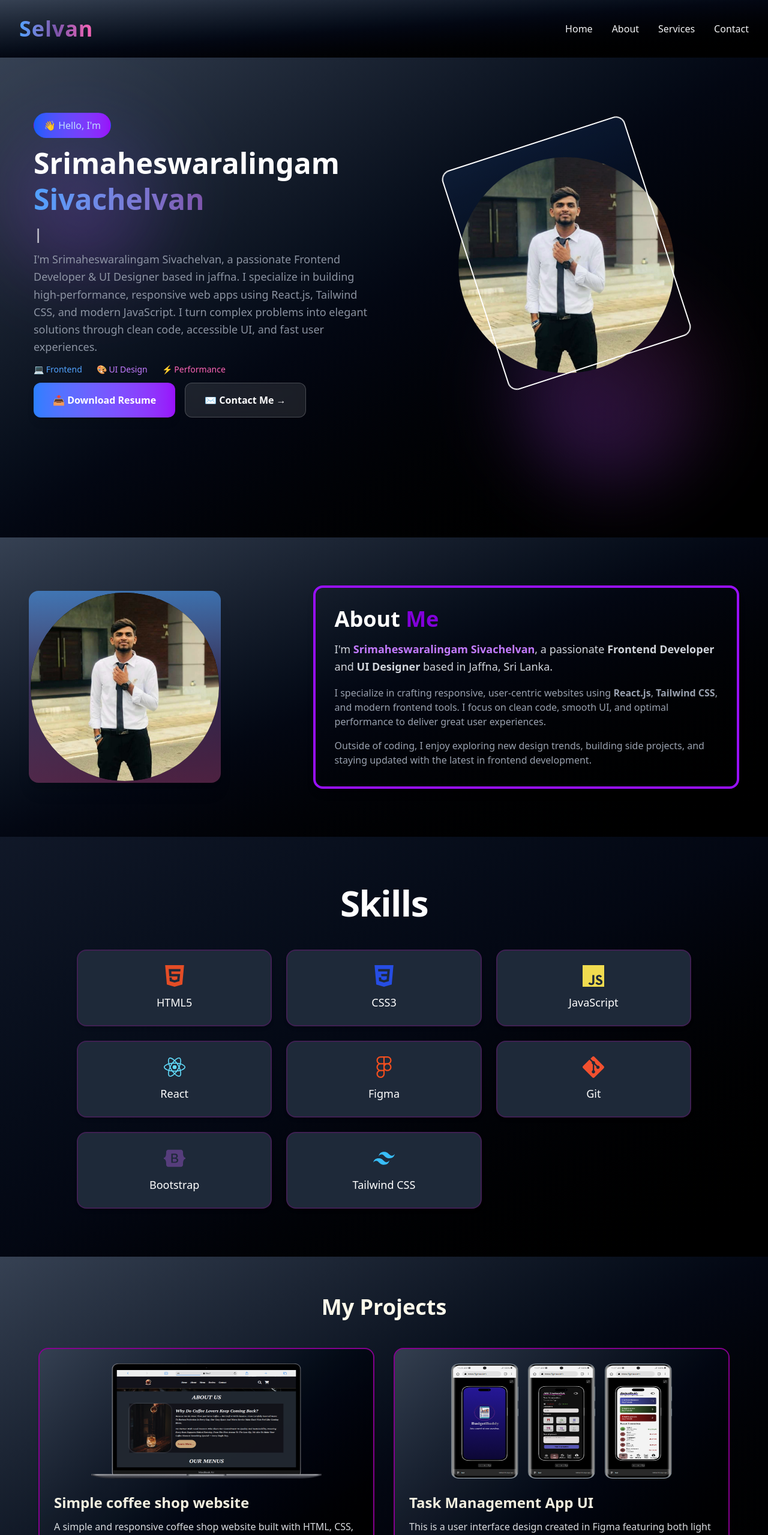
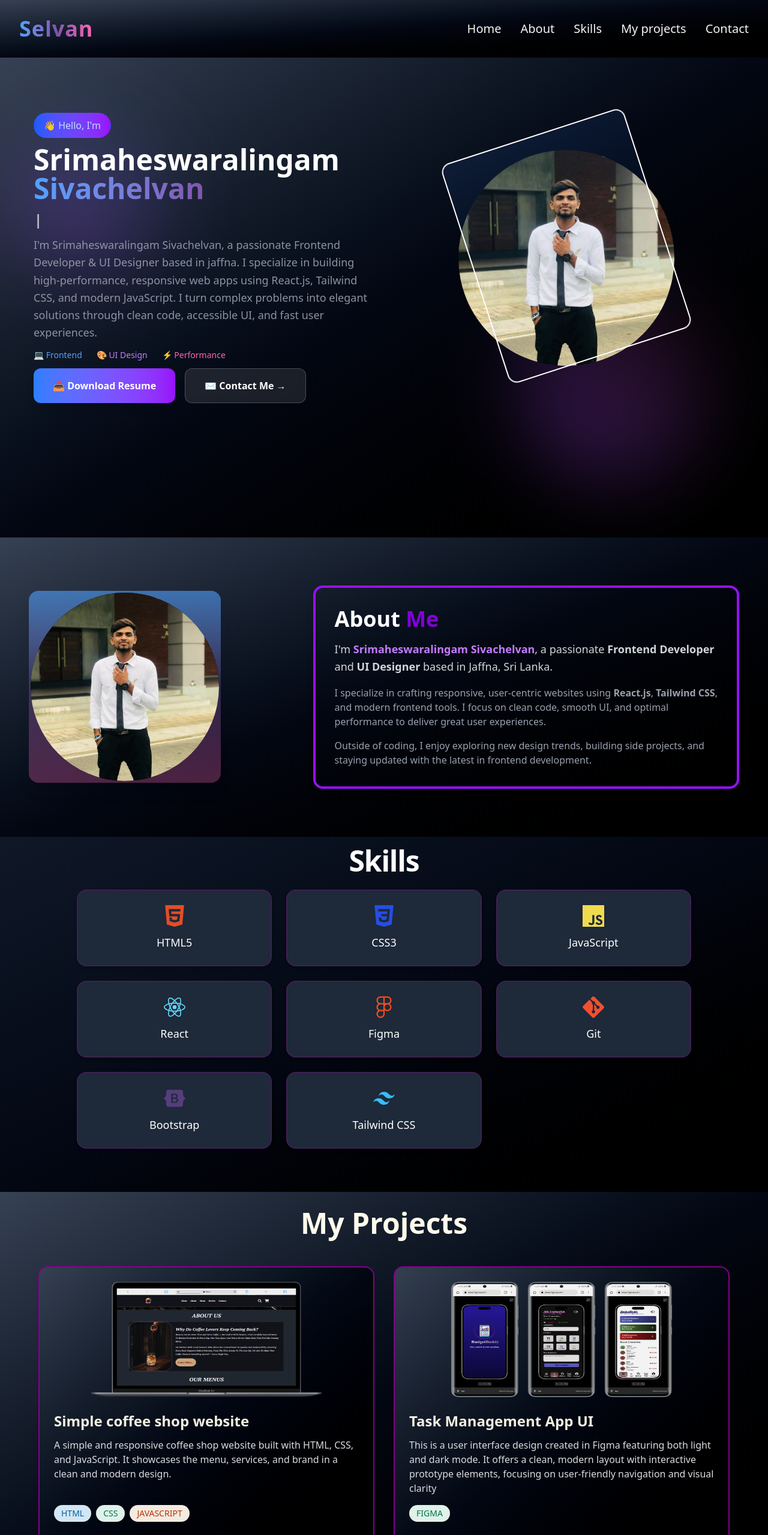
Before and after one commit to Sivachelvan2002/Myportfolio, a React (Vite) app: page / in a window 1280 px wide. Shown: the top 2559 px of the page at 60% size. Built offline with nearby package versions, Linux system fonts and the light colour scheme.

Commit message:
nav bar finished

```diff
--- a/src/Contact.jsx
+++ b/src/Contact.jsx
@@ -12,8 +12,8 @@ theme: "dark",
 });
 
   return (
-    <section className="py-12 md:py-24 lg:py-32 bg-gradient-to-br from-gray-700 via-gray-950 to-black text-gray-100 flex flex-col justify-center items-center">
-      <div className="container px-4 md:px-6">
+    <section id='contact' className="py-12 md:py-12 lg:py-12 bg-gradient-to-br from-gray-700 via-gray-950 to-black text-gray-100 flex flex-col justify-center items-center">
+      <div className="container px-4 md:px-6 md:pb-6">
         <div className="max-w-2xl mx-auto text-center space-y-4">
           <h2 className="text-3xl font-bold tracking-tighter sm:text-4xl md:text-5xl">Get in Touch</h2>
           <p className="text-gray-300 md:text-xl">I’m a passionate learner looking to grow — open to conversations, feedback, or small collaborations.</p>
--- a/src/Footer.jsx
+++ b/src/Footer.jsx
@@ -12,16 +12,19 @@ export default function FooterSection() {
 
         {/* Navigation Links */}
         <nav className="flex flex-col items-center md:flex-row md:space-x-6 space-y-2 md:space-y-0">
-          <a href="#" className="hover:text-white transition-colors">
+          <a href="#home" className="hover:text-white transition-colors">
             Home
           </a>
-          <a href="#" className="hover:text-white transition-colors">
-            Projects
-          </a>
-          <a href="#" className="hover:text-white transition-colors">
+          <a href="#about" className="hover:text-white transition-colors">
             About
           </a>
-          <a href="#" className="hover:text-white transition-colors">
+          <a href="#skills" className="hover:text-white transition-colors">
+            Skills
+          </a>
+          <a href="#projects" className="hover:text-white transition-colors">
+            My projects
+          </a>
+          <a href="#contact" className="hover:text-white transition-colors">
             Contact
           </a>
         </nav>
--- a/src/Nav.jsx
+++ b/src/Nav.jsx
@@ -13,11 +13,12 @@ export default function NavBar() {
           </div>
 
           {/* Desktop menu */}
-          <div className="hidden md:flex space-x-8">
-            <a href="#home" className="hover:text-yellow-400 transition-colors duration-200">Home</a>
-            <a href="#about" className="hover:text-yellow-400 transition-colors duration-200">About</a>
-            <a href="#services" className="hover:text-yellow-400 transition-colors duration-200">Services</a>
-            <a href="#contact" className="hover:text-yellow-400 transition-colors duration-200">Contact</a>
+          <div className="hidden md:flex space-x-8 text-xl">
+            <a href="#home" className="hover:text-fuchsia-600 transition-colors duration-200">Home</a>
+            <a href="#about" className="hover:text-fuchsia-600 transition-colors duration-200">About</a>
+            <a href="#skills" className="hover:text-fuchsia-600 transition-colors duration-200">Skills</a>
+            <a href="#projects" className="hover:text-fuchsia-600 transition-colors duration-200">My projects</a>
+            <a href="#contact" className="hover:text-fuchsia-600 transition-colors duration-200">Contact</a>
           </div>
 
           {/* Mobile menu button */}
@@ -56,10 +57,11 @@ export default function NavBar() {
       {/* Mobile menu */}
       {isOpen && (
         <div className="md:hidden bg-gray-900 bg-opacity-90 px-4 py-3 space-y-3">
-          <a href="#home" className="block hover:text-yellow-400 transition-colors duration-200">Home</a>
-          <a href="#about" className="block hover:text-yellow-400 transition-colors duration-200">About</a>
-          <a href="#services" className="block hover:text-yellow-400 transition-colors duration-200">Services</a>
-          <a href="#contact" className="block hover:text-yellow-400 transition-colors duration-200">Contact</a>
+          <a href="#home" className="block hover:text-fuchsia-600 transition-colors duration-200">Home</a>
+          <a href="#about" className="block hover:text-fuchsia-600 transition-colors duration-200">About</a>
+          <a href="#skills" className="block hover:text-fuchsia-600 transition-colors duration-200">Skills</a>
+          <a href="#projects" className="block hover:text-fuchsia-600 transition-colors duration-200">My projects</a>
+          <a href="#contact" className="block hover:text-fuchsia-600 transition-colors duration-200">Contact</a>
         </div>
       )}
     </nav>
--- a/src/Projects.jsx
+++ b/src/Projects.jsx
@@ -2,9 +2,9 @@ import React from "react";
 
 export default function ProjectsSection() {
   return (
-    <section id="projects" className="py-16 px-4 sm:px-6 lg:px-8 bg-gradient-to-br from-gray-700 via-gray-950 to-black">
+    <section id="projects" className="py-7 px-4 sm:px-6 lg:px-8 bg-gradient-to-br from-gray-700 via-gray-950 to-black">
       <div className="max-w-6xl mx-auto ">
-        <h2 className="text-4xl font-bold text-center mb-12 text-amber-50">My Projects</h2>
+        <h2 className="text-5xl font-bold text-center mb-12 text-amber-50">My Projects</h2>
         <div className="grid grid-cols-1 md:grid-cols-2 gap-8">
 
           {/* Project 1 */}
--- a/src/Skills.jsx
+++ b/src/Skills.jsx
@@ -32,15 +32,15 @@ function About() {
 
   return (
     <section
-      id="about"
-      className="bg-gradient-to-br from-gray-900 via-gray-950 to-black py-20 px-6 md:px-16 text-white"
+      id="skills"
+      className="bg-gradient-to-br from-gray-900 via-gray-950 to-black py-4 px-6 md:px-16 text-white"
     >
       <div className="max-w-5xl mx-auto text-center space-y-2">
-        <h2 className="text-3xl md:text-6xl font-bold tracking-tight ">
+        <h2 className="text-3xl md:text-5xl font-bold tracking-tight ">
          Skills
         </h2>
 
-        <div className="grid grid-cols-2 md:grid-cols-3 gap-6 pt-10">
+        <div className="grid grid-cols-2 md:grid-cols-3 gap-6 pt-4 pb-14">
           {skills.map((skill, index) => (
             <motion.div
               key={index}
--- a/src/hero.jsx
+++ b/src/hero.jsx
@@ -6,7 +6,7 @@ import Typewriter from 'typewriter-effect';
 function Hero() {
     return (
         <>
-            <section className="min-h-screen bg-gradient-to-br from-gray-700 via-gray-950 to-black text-white relative overflow-hidden py-2 md:py-3 px-4 md:px-8">
+            <section id="home" className="min-h-screen bg-gradient-to-br from-gray-700 via-gray-950 to-black text-white relative overflow-hidden py-2 md:py-3 px-4 md:px-8">
             {/* Background circles */}
             <div className="absolute top-24 left-4 w-64 h-64 rounded-full bg-gradient-to-r from-blue-500/10 to-purple-500/30 blur-3xl animate-spin-slow" />
             <div className="absolute bottom-24 right-24 w-80 h-80 rounded-full bg-gradient-to-r from-purple-500/30 to-pink-500/10 blur-3xl animate-spin-slow-reverse" />
@@ -18,9 +18,9 @@ function Hero() {
                         👋 Hello, I'm
                     </span>
 
-                    <h1 className="text-4xl md:text-5xl font-extrabold leading-tight ">
-                        <span className="block text-white  ">Srimaheswaralingam</span>
-                        <span className="block bg-gradient-to-r from-blue-400 via-purple-400/60 to-pink-400 bg-clip-text text-transparent">
+                    <h1 className=" font-extrabold leading-tight ">
+                        <span className="block text-white text-3xl md:text-5xl ">Srimaheswaralingam</span>
+                        <span className="block text-4xl md:text-5xl bg-gradient-to-r from-blue-400 via-purple-400/60 to-pink-400 bg-clip-text text-transparent">
                             Sivachelvan
                         </span>
                     </h1>
@@ -69,7 +69,7 @@ function Hero() {
 
                 {/* Right image/avatar placeholder */}
                 <div className="flex justify-center items-center  order-1 md:order-2 relative ">
-                    <div className="bg-gradient-to-r border-2 border-b-grey-600 from-blue-500/10 to-grey-500/30 w-80 md:w-96 h-80 md:-h-96 rounded-2xl flex justify-center items-cente animate-spin absolute top-0 z-0"></div>
+                    <div className="bg-gradient-to-r border-2 border-b-grey-600 from-blue-500/10 to-grey-500/30 w-80 md:w-96 h-80 md:-h-96 rounded-2xl flex justify-center items-center animate-spin absolute top-0 z-0 "></div>
 
                     <div className="rounded-full  ">
                         <img
```
